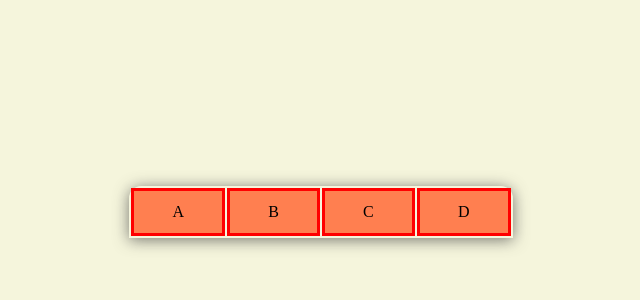
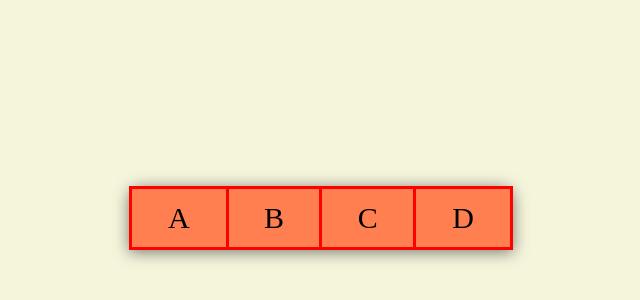
Before and after one commit to cmulcunry/assignment-3--intro-to-internet-programming--cs-275--fall-2022, a plain HTML site: page index.html in a window 1280 px wide. Shown: the part 174-474 px from the top of the page, without its empty margins (383-1023 px from the left). Drawn offline with Linux system fonts and the light colour scheme.

Commit message:
updating css

```diff
--- a/css/style.css
+++ b/css/style.css
@@ -1,31 +1,35 @@
 body{
 
   background-color: beige;
+  background-blend-mode: hue;
 }
 
 table {
-  position:absolute;
+  position: absolute;
   left:40%;
   right: 50%;
   top:45%;
   width:30%;
   border-spacing: 2px;
+  border-collapse: collapse;
   border-radius: 12px 12px 0 0;
   box-shadow: 0 2px 15px rgba(64,64,64,.7);
- }
-
-td {
-  padding:12px 15px;
   text-align: center;
-
+  font-size: 30px;
  }
 
 tr,td {
   border:3px solid red;
   background-color: coral;
+  padding:12px 15px;
 }
 
-.spin {
+td:hover {
+  cursor: pointer;
+  position: relative;
+}
+
+.flipped {
   transform: rotate(180deg);
   transition: transform .7s;
 }
```
